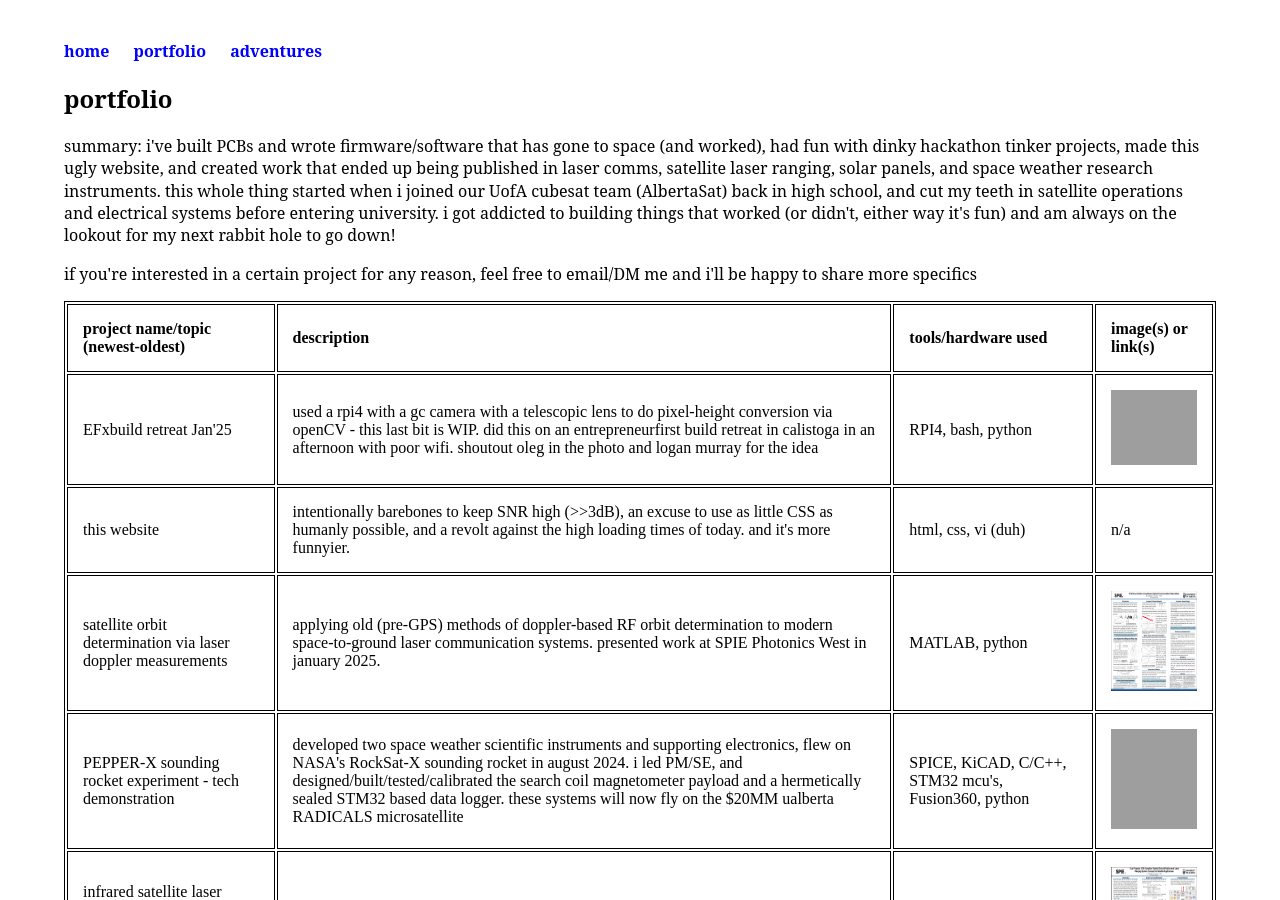
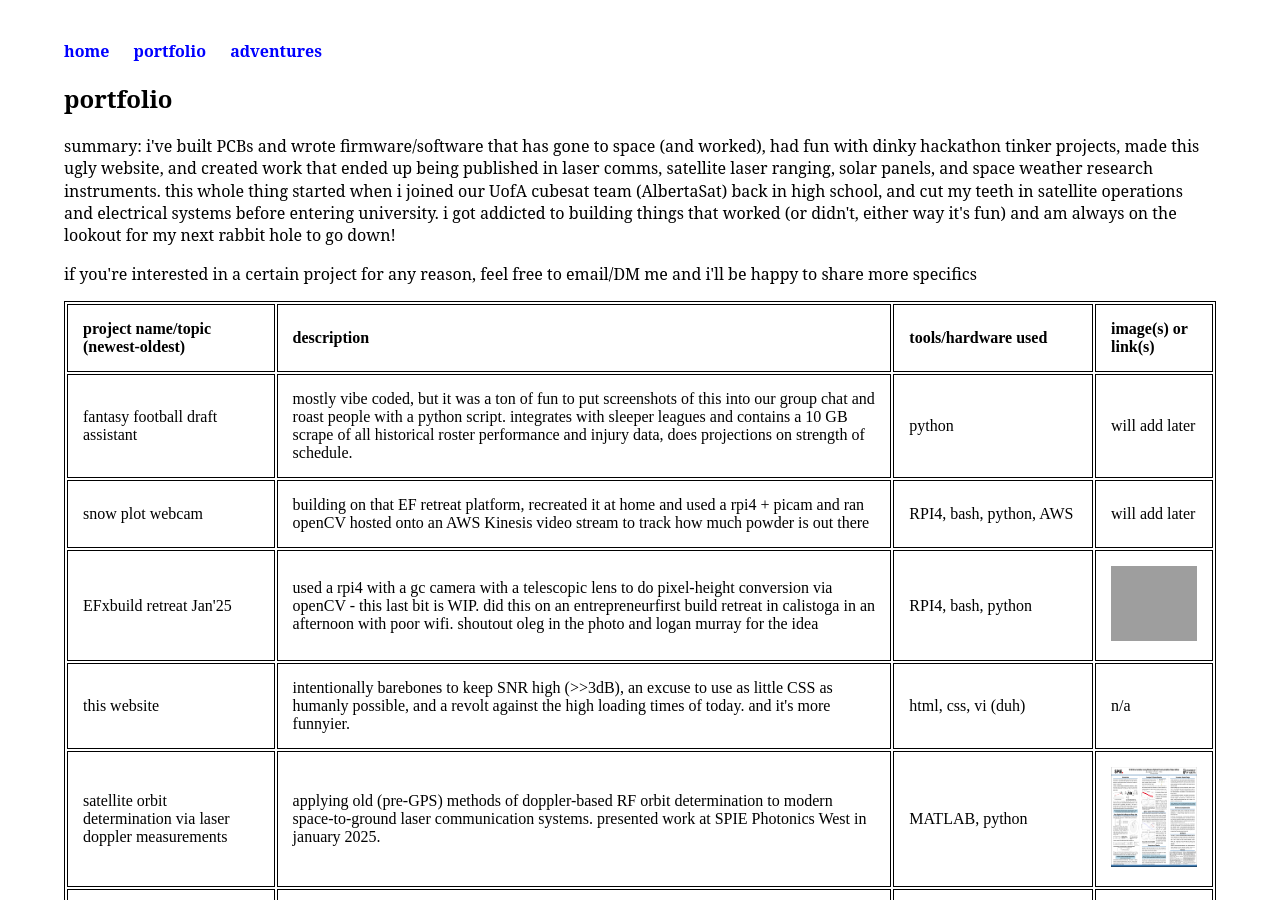
Before and after one commit to ehalliwe/ehalliwe.github.io, a Jekyll site: the page built from portfolio.html, in a window 1280 px wide and 900 px high, cut to the strip 0-900 px from the top of the window. Built offline with Jekyll 4.4.1, drawn with Linux system fonts in a browser that asks for light colours; grey boxes are pictures that could not be loaded.

Commit message:
updating portfolio

```diff
--- a/portfolio.html
+++ b/portfolio.html
@@ -16,6 +16,18 @@ title: erik halliwell
 			<td><b>description</b></td>
 			<td><b>tools/hardware used</b></td>
 			<td><b>image(s) or link(s)</b></td>
+		</tr>
+		<tr>
+			<td>fantasy football draft assistant</td>
+			<td>mostly vibe coded, but it was a ton of fun to put screenshots of this into our group chat and roast people with a python script. integrates with sleeper leagues and contains a 10 GB scrape of all historical roster performance and injury data, does projections on strength of schedule.</td>
+			<td>python</td>
+			<td>will add later</td>
+		</tr>
+		<tr>
+			<td>snow plot webcam</td>
+			<td>building on that EF retreat platform, recreated it at home and used a rpi4 + picam and ran openCV hosted onto an AWS Kinesis video stream to track how much powder is out there</td>
+			<td>RPI4, bash, python, AWS</td>
+			<td>will add later</td>
 		</tr>
 		<tr>
 			<td>EFxbuild retreat Jan'25</td>
```
